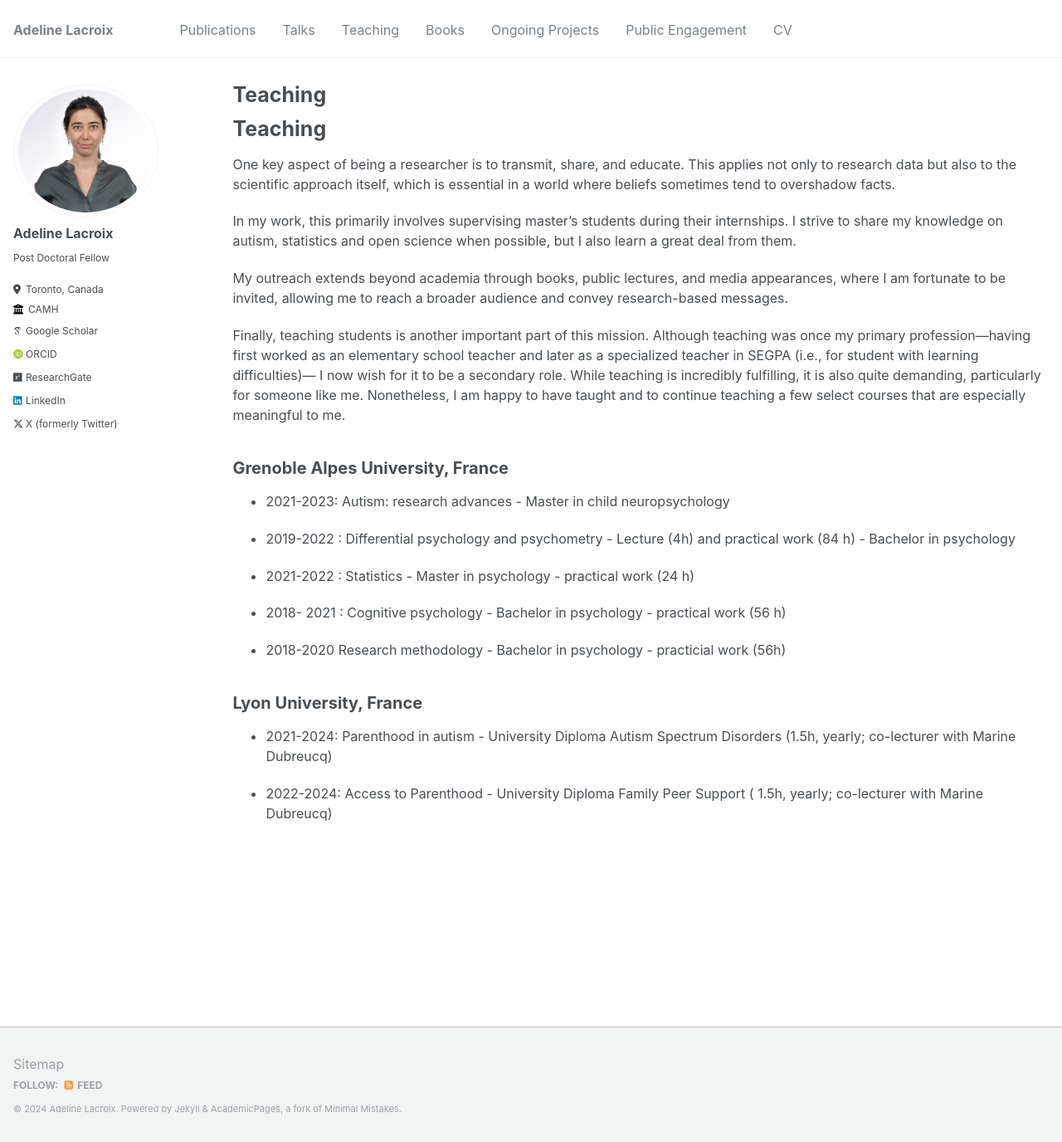
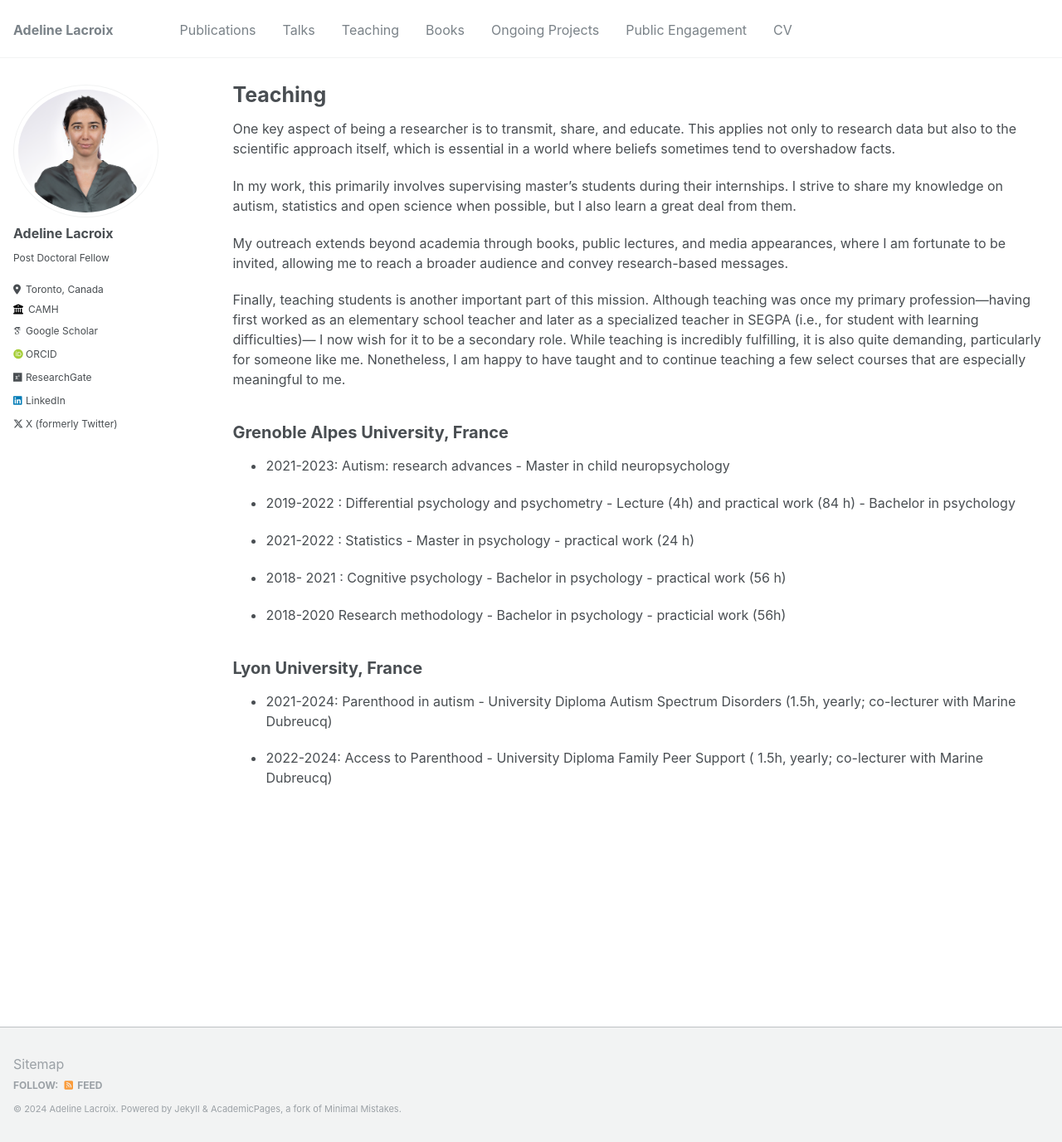
Before and after one commit to Adeline-Lacroix/Adeline-Lacroix.github.io, a Jekyll site: the page built from _pages/teaching2.md, in a window 1280 px wide and 1376 px high. Shown: the whole window at 83% size. Built offline with Jekyll 4.4.1, drawn with Linux system fonts in a browser that asks for light colours; some web fonts are replaced.

Commit message:
font size

```diff
--- a/_pages/teaching2.md
+++ b/_pages/teaching2.md
@@ -8,7 +8,6 @@ redirect_from:
   - "/nmp.html"
 ---
 
-# Teaching
 
 One key aspect of being a researcher is to transmit, share, and educate. This applies not only to research data but also to the scientific approach itself, which is essential in a world where beliefs sometimes tend to overshadow facts.
 
--- a/_sass/_reset.scss
+++ b/_sass/_reset.scss
@@ -14,8 +14,7 @@ html {
     font-size: 16px;
   }
 
-  -webkit-text-size-adjust: 100%;
-  -ms-text-size-adjust: 100%;
+
 }
 
 /* Remove margin */
```
